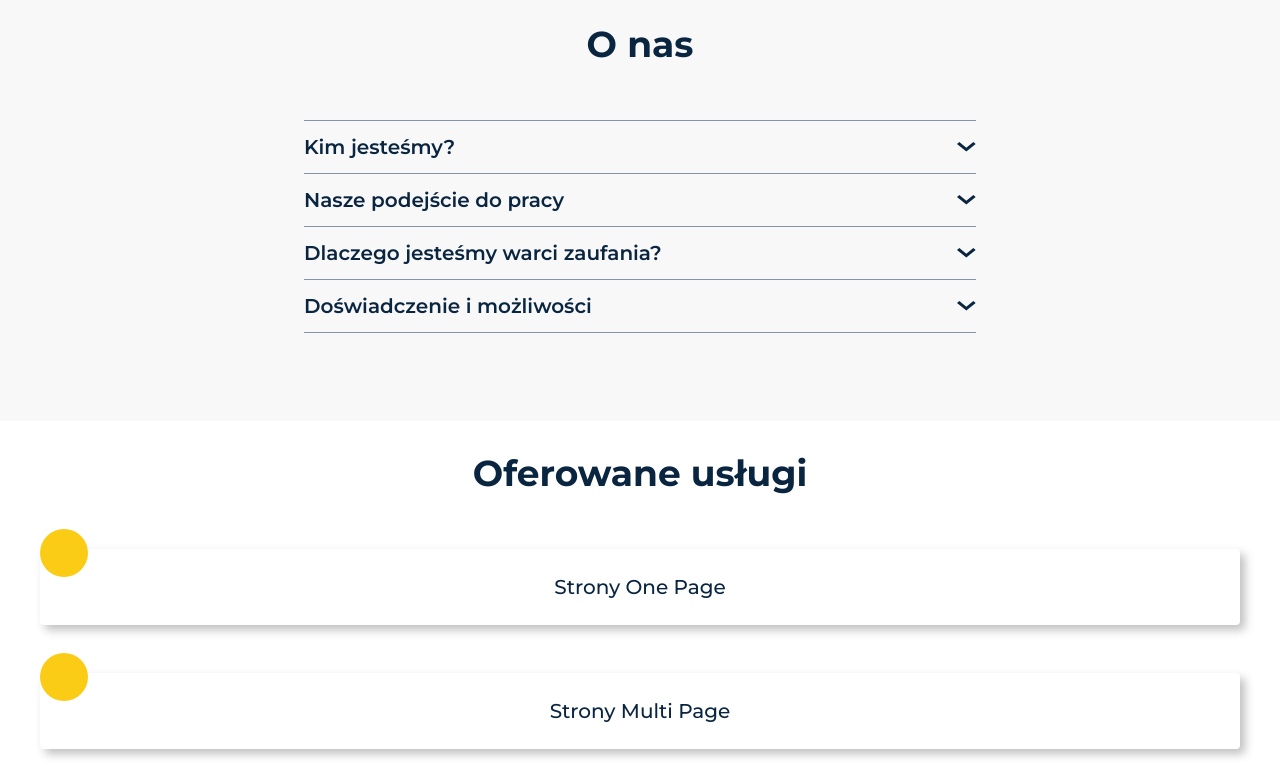
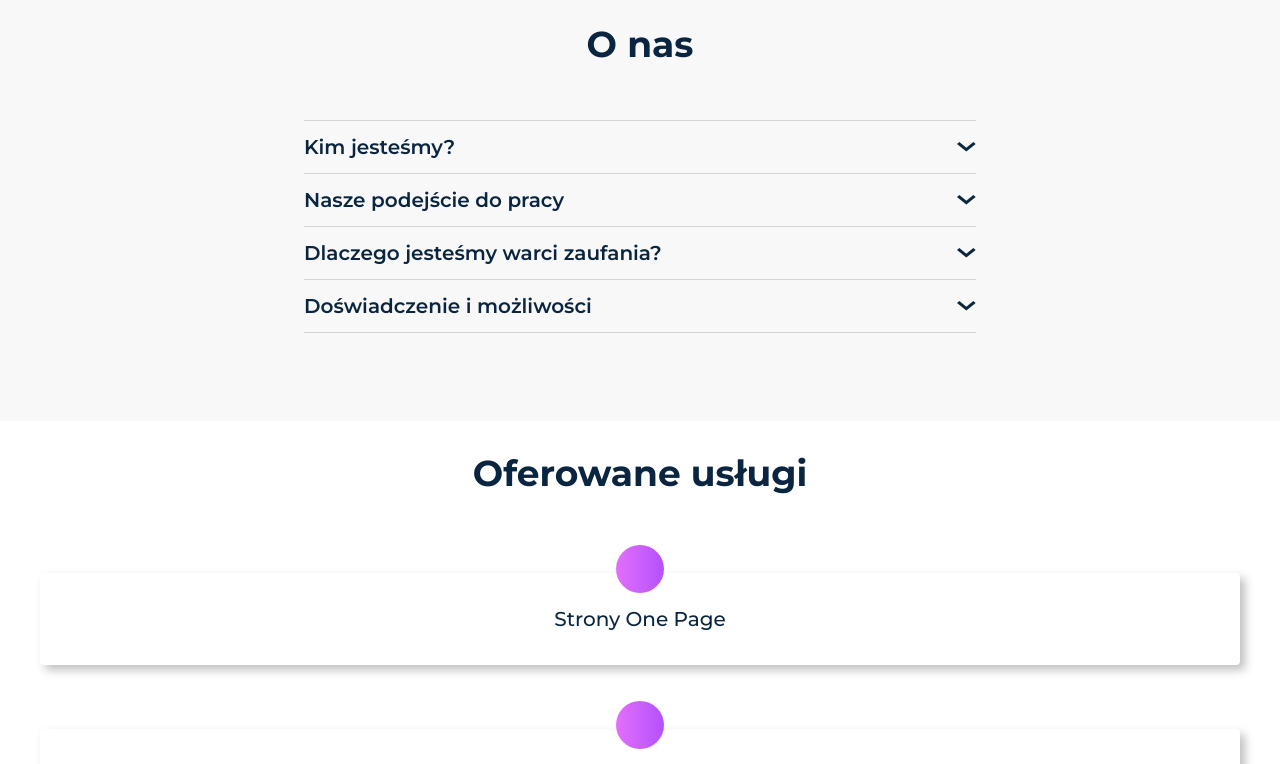
Before and after one commit to patroxfe/emarika, a React (Vite) app: page / in a window 1280 px wide. Shown: the part 2180-2944 px from the top of the page. Built offline with nearby package versions, Linux system fonts and the light colour scheme.

Commit message:
Poprawki wizualne sekcji Oferowane uslugi

```diff
--- a/src/index.css
+++ b/src/index.css
@@ -33,5 +33,5 @@ section, nav {
 }
 
 .quotes:first-child {
-	border-top: 1px solid #8593A2;
+	border-top: 1px solid rgb(214, 211, 209);
 }
--- a/src/pages/AboutUs.jsx
+++ b/src/pages/AboutUs.jsx
@@ -20,7 +20,7 @@ export default function AboutUs() {
 			<h2 className='text-mainText font-bold text-4xl text-center'>O nas</h2>
 			<div className='my-14 max-w-2xl m-auto'>
 				{questions.map((item, index) => (
-					<div key={index} className='border-b-[1px] border-borderCol quotes'>
+					<div key={index} className='border-b-[1px] border-stone-300 quotes'>
 						<div
 							className=' py-3 flex justify-between items-center cursor-pointer'
 							onClick={() => toggleQuestion(index)}
--- a/src/pages/Services.jsx
+++ b/src/pages/Services.jsx
@@ -1,21 +1,24 @@
 export default function Services() {
 	const services = [
-		{ serviceName: 'Strony One Page' },
-		{ serviceName: 'Strony Multi Page' },
-		{ serviceName: 'Strony z Blogiem' },
-		{ serviceName: 'Logo dla firmy' },
-		{ serviceName: 'Banery i wizytówki' },
-		{ serviceName: 'Pomoc techniczna' },
+		{ serviceName: 'Strony One Page', fade: 'from-firstViolet to-secondViolet' },
+		{ serviceName: 'Strony Multi Page', fade: 'from-firstViolet to-secondViolet' },
+		{ serviceName: 'Strony z Blogiem', fade: 'from-firstViolet to-secondViolet' },
+		{ serviceName: 'Logo dla firmy', fade: 'from-firstBlue to-secondBlue' },
+		{ serviceName: 'Banery i wizytówki', fade: 'from-firstRed to-secondRed' },
+		{ serviceName: 'Pomoc techniczna', fade: 'from-firstGreen to-secondGreen' },
 	]
 
 	return (
 		<section className='bg-white m-auto py-8'>
 			<h2 className='text-mainText font-bold text-4xl text-center'>Oferowane usługi</h2>
 
-			<div className='flex flex-col space-y-12 my-14'>
+			<div className='flex flex-col space-y-16 my-20'>
 				{services.map((item, index) => (
-					<div key={index} className='[box-shadow:_5px_5px_10px_rgb(0_0_0_/_25%)] text-center py-6 rounded cursor-pointer relative'>
-                        <div className="bg-yellow-400 w-12 h-12 rounded-full absolute bottom-12"></div>
+					<div
+						key={index}
+						className='[box-shadow:_5px_5px_10px_rgb(0_0_0_/_25%)] text-center py-8 rounded cursor-pointer relative'>
+						<div
+							className={`w-12 h-12 rounded-full absolute bottom-[4.5rem] left-1/2 transform -translate-x-1/2 bg-gradient-to-r ${item.fade}`}></div>
 						<h4 className='text-mainText text-xl font-medium'>{item.serviceName}</h4>
 					</div>
 				))}
```
